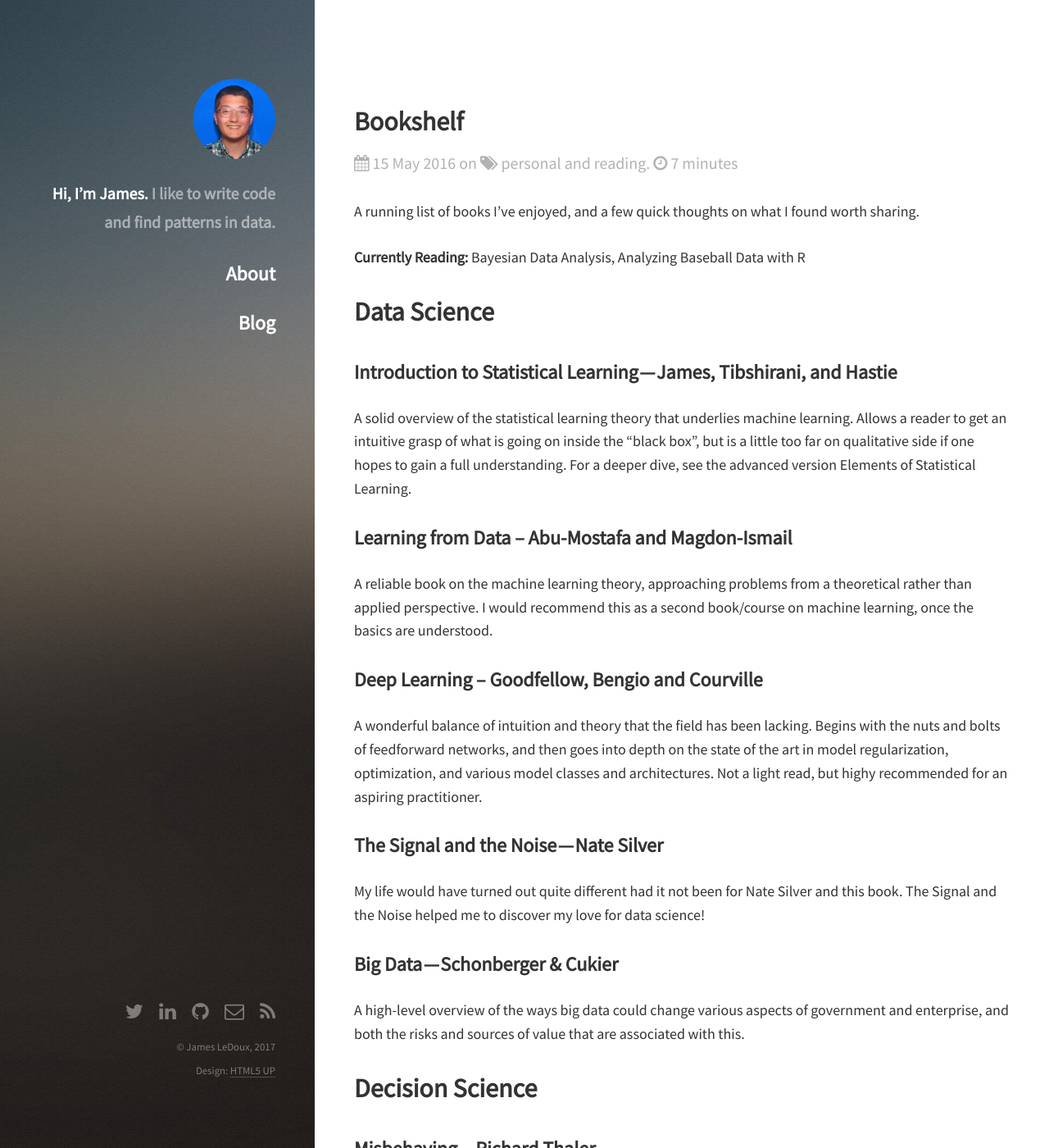
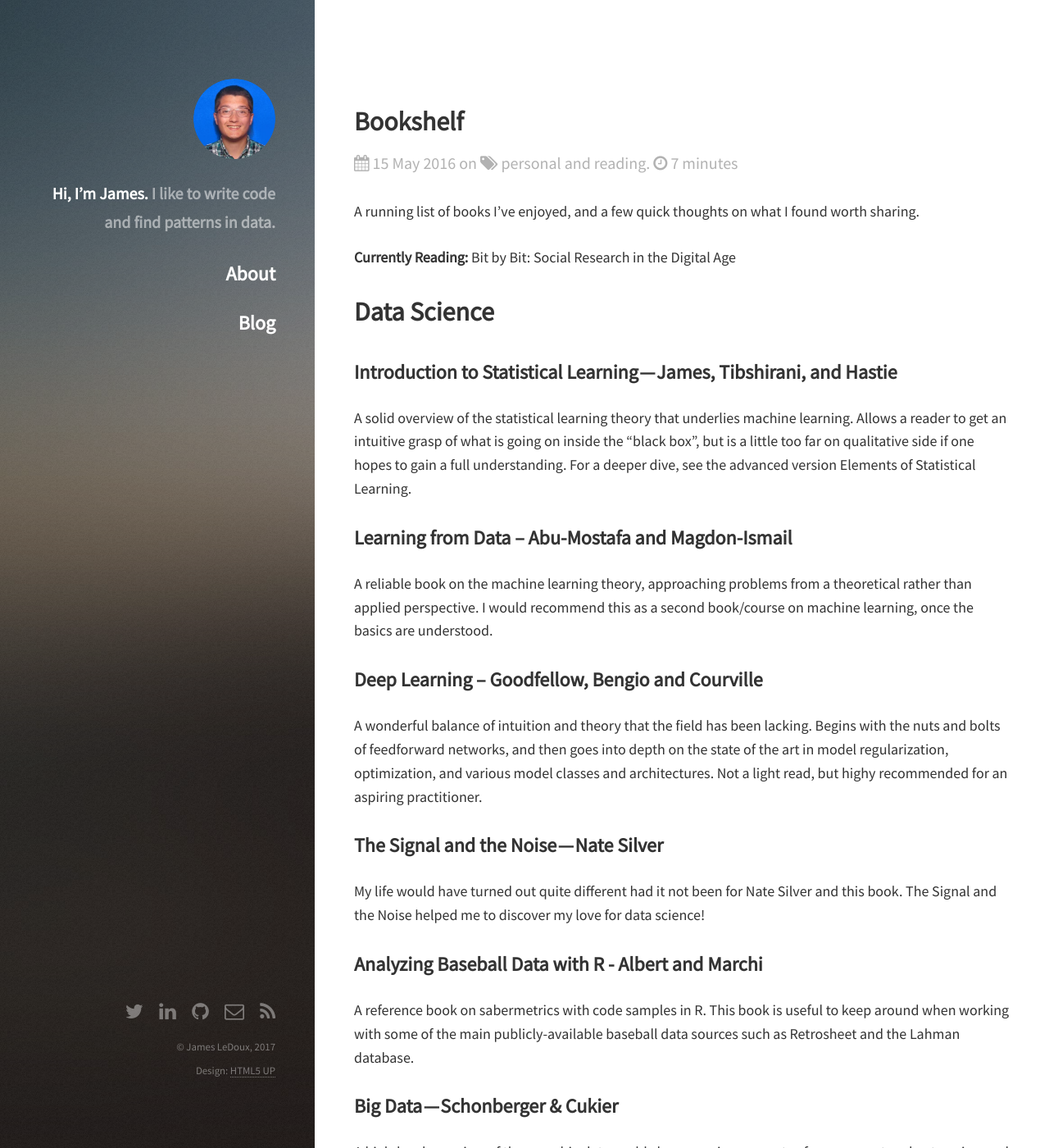
Before and after one commit to jldbc/jldbc.github.io, a Jekyll site: the page built from _posts/2016-05-15-bookshelf.md, in a window 1280 px wide and 1400 px high. Shown: the whole window at 82% size. Built offline with Jekyll 4.4.1, drawn with Linux system fonts in a browser that asks for light colours; some of the changed text lies outside the part shown.

Commit message:
bookshelf updates

```diff
--- a/_posts/2016-05-15-bookshelf.md
+++ b/_posts/2016-05-15-bookshelf.md
@@ -6,7 +6,7 @@
 ---
 A running list of books I’ve enjoyed, and a few quick thoughts on what I found worth sharing.
 
-__Currently Reading:__ Bayesian Data Analysis, Analyzing Baseball Data with R
+__Currently Reading:__ Bit by Bit: Social Research in the Digital Age
 
 # Data Science
 
@@ -22,10 +22,13 @@
 
 A wonderful balance of intuition and theory that the field has been lacking. Begins with the nuts and bolts of feedforward networks, and then goes into depth on the state of the art in model regularization, optimization, and various model classes and architectures. Not a light read, but highy recommended for an aspiring practitioner.
 
-
 ## The Signal and the Noise — Nate Silver
 
 My life would have turned out quite different had it not been for Nate Silver and this book. The Signal and the Noise helped me to discover my love for data science!
+
+## Analyzing Baseball Data with R - Albert and Marchi
+
+A reference book on sabermetrics with code samples in R. This book is useful to keep around when working with some of the main publicly-available baseball data sources such as Retrosheet and the Lahman database.
 
 ## Big Data — Schonberger & Cukier
 
@@ -76,6 +79,10 @@
 ## Moneyball — Michael Lewis
 
 The story of how Billy Beane’s Oakland A’s are able to build successful teams in one of baseball’s smallest markets. Lewis’ walk through the logic of sabermetrics and sorting signal from noise in baseball data was eye opening as a stats geek and sports fan alike.
+
+## Chasing Perfection - Andy Clockner
+
+A mostly-qualitative run through the current state of basketball analytics, detailing recent phenomena such as the decline of the mid-range jumper, tanking for draft picks, and the specialized medical analyses being used to ensure player longevity.
 
 # Business and Economics
 
```
Also changed, not shown: other parts of _posts/2016-05-15-bookshelf.md (+1 -1 lines).
